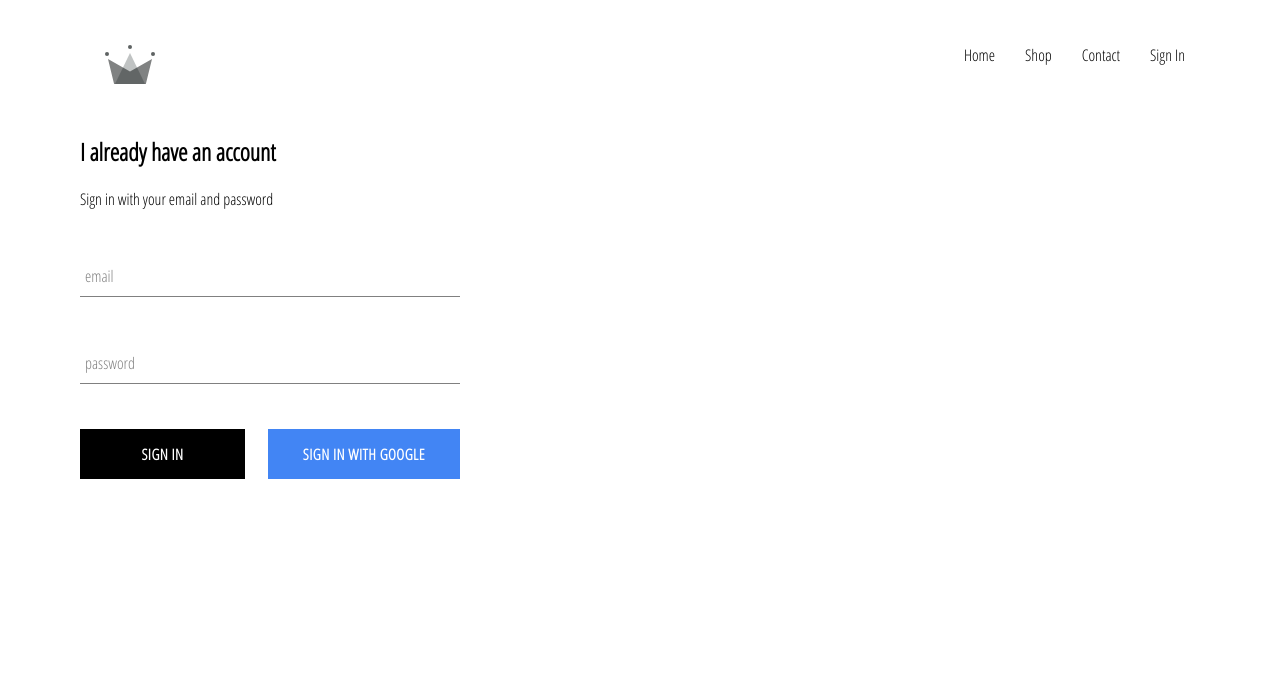
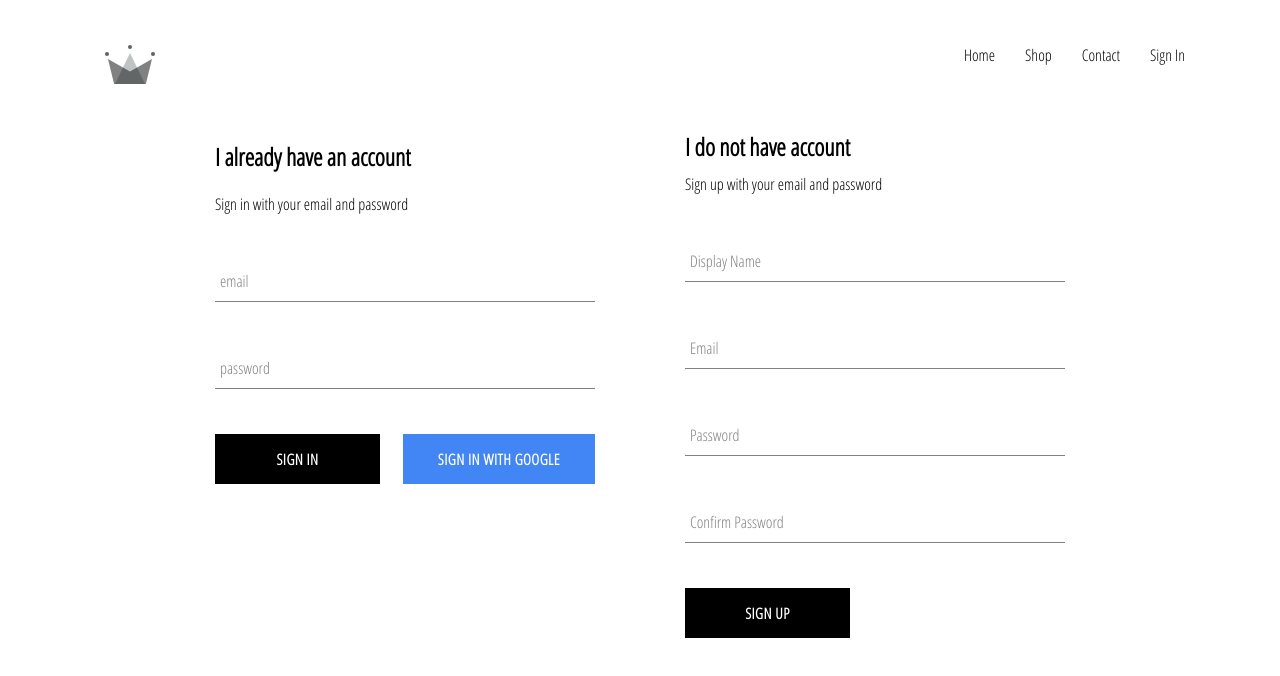
Before and after one commit to pratamairfan/mono-clothing, a React (Create React App) app: page /signin in a window 1280 px wide. Shown: the top 676 px of the page. Built offline with nearby package versions, Linux system fonts and the light colour scheme; no server answers.

Commit message:
implemented firebase utils, included ability to store authenticated users into our firestore database

```diff
--- a/src/App.js
+++ b/src/App.js
@@ -7,7 +7,7 @@
 import HomePage from './pages/homepage/homepage.component';
 import ShopPage from './pages/shop/shop.component';
 import SignInandSignUpPage from './pages/signin-signup/signin-signup.component';
-import { auth } from './firebase/firebase.utils';
+import { auth, createUserProfileDocument } from './firebase/firebase.utils';
 
 class App extends React.Component {
   constructor() {
@@ -21,11 +21,24 @@
   unsubcribeFromAuth = null;
 
   componentDidMount() {
-    this.unsubcribeFromAuth = auth.onAuthStateChanged(user => {
-      this.setState({ currentUser: user });
+    this.unsubcribeFromAuth = auth.onAuthStateChanged(async userAuth => {
+      if (userAuth) {
+        const userRef = await createUserProfileDocument(userAuth);
 
-      console.log(user)
-    })
+        userRef.onSnapshot(snapShot => {
+          this.setState({
+            currentUser: {
+              id: snapShot.id,
+              ...snapShot.data()
+            }
+          });
+
+          console.log(this.state)
+        });
+      }
+
+      this.setState({ currentUser: userAuth });
+    });
   }
 
   componentWillUnmount() {
--- /dev/null
+++ b/src/components/sign-up/sign-up.component.jsx
@@ -0,0 +1,100 @@
+import React from 'react';
+
+import FormInput from '../form-input/form-input.component';
+import CustomButton from '../custom-button/custom-button.component';
+
+import { auth, createUserProfileDocument } from '../../firebase/firebase.utils';
+
+import './sign-up.styles.scss';
+
+class SignUp extends React.Component {
+    constructor() {
+        super();
+
+        this.state = {
+            displayName: '',
+            email: '',
+            password: '',
+            confirmPassword: ''
+        }
+    }
+
+    handleSubmit = async event => {
+        event.preventDefault();
+
+        const { displayName, email, password, confirmPassword } = this.state;
+
+        if (password !== confirmPassword) {
+            alert("password don't match")
+            return;
+        }
+
+        try {
+            const { user } = await auth.createUserWithEmailAndPassword(email, password);
+
+            await createUserProfileDocument(user, { displayName });
+
+            this.setState({
+                displayName: '',
+                email: '',
+                password: '',
+                confirmPassword: ''
+            });
+        } catch (error) {
+            console.error(error);
+        }
+    };
+
+    handleChange = event => {
+        const { name, value } = event.target;
+
+        this.setState({ [name]: value })
+    };
+
+    render() {
+        const { displayName, email, password, confirmPassword } = this.state;
+        return (
+            <div className='sign-up'>
+                <h2 className='title'>I do not have account</h2>
+                <span>Sign up with your email and password</span>
+                <form className='sign-up-form' onSubmit={this.handleSubmit}>
+                    <FormInput
+                        type='text'
+                        name='displayName'
+                        value={displayName}
+                        onChange={this.handleChange}
+                        label='Display Name'
+                        required
+                    />
+                    <FormInput
+                        type='email'
+                        name='email'
+                        value={email}
+                        onChange={this.handleChange}
+                        label='Email'
+                        required
+                    />
+                    <FormInput
+                        type='password'
+                        name='password'
+                        value={password}
+                        onChange={this.handleChange}
+                        label='Password'
+                        required
+                    />
+                    <FormInput
+                        type='password'
+                        name='confirmPassword'
+                        value={confirmPassword}
+                        onChange={this.handleChange}
+                        label='Confirm Password'
+                        required
+                    />
+                    <CustomButton type='submit'>Sign Up</CustomButton>
+                </form>
+            </div>
+        )
+    }
+}
+
+export default SignUp;
--- /dev/null
+++ b/src/components/sign-up/sign-up.styles.scss
@@ -0,0 +1,9 @@
+.sign-up {
+  display: flex;
+  flex-direction: column;
+  width: 380px;
+
+  .title {
+    margin: 10px 0;
+  }
+}
--- a/src/firebase/firebase.utils.js
+++ b/src/firebase/firebase.utils.js
@@ -13,6 +13,32 @@
     measurementId: "G-ELNR55GGVD"
 }
 
+export const createUserProfileDocument = async (userAuth, additionalData) => {
+    if (!userAuth) return;
+
+    const userRef = firestore.doc(`users/${userAuth.uid}`);
+
+    const snapShot = await userRef.get();
+
+    if (!snapShot.exists) {
+        const { displayName, email } = userAuth;
+        const createdAt = new Date();
+
+        try {
+            await userRef.set({
+                displayName,
+                email,
+                createdAt,
+                ...additionalData
+            })
+        } catch (error) {
+            console.log('error creating user', error.message);
+        }
+    }
+
+    return userRef;
+}
+
 firebase.initializeApp(config);
 
 export const auth = firebase.auth();
--- a/src/pages/signin-signup/signin-signup.component.jsx
+++ b/src/pages/signin-signup/signin-signup.component.jsx
@@ -1,12 +1,14 @@
 import React from 'react';
 
 import SignIn from '../../components/sign-in/sign-in.component';
+import SignUp from '../../components/sign-up/sign-up.component';
 
 import './signin-signup.style.scss';
 
 const SignInandSignUpPage = () =>(
     <div className='signin-signup'>
         <SignIn />
+        <SignUp />
     </div>
 )
 
--- a/src/pages/signin-signup/signin-signup.style.scss
+++ b/src/pages/signin-signup/signin-signup.style.scss
@@ -0,0 +1,6 @@
+.signin-signup {
+    width: 850px;
+    display: flex;
+    justify-content: space-between;
+    margin: 30px auto;
+}
```
